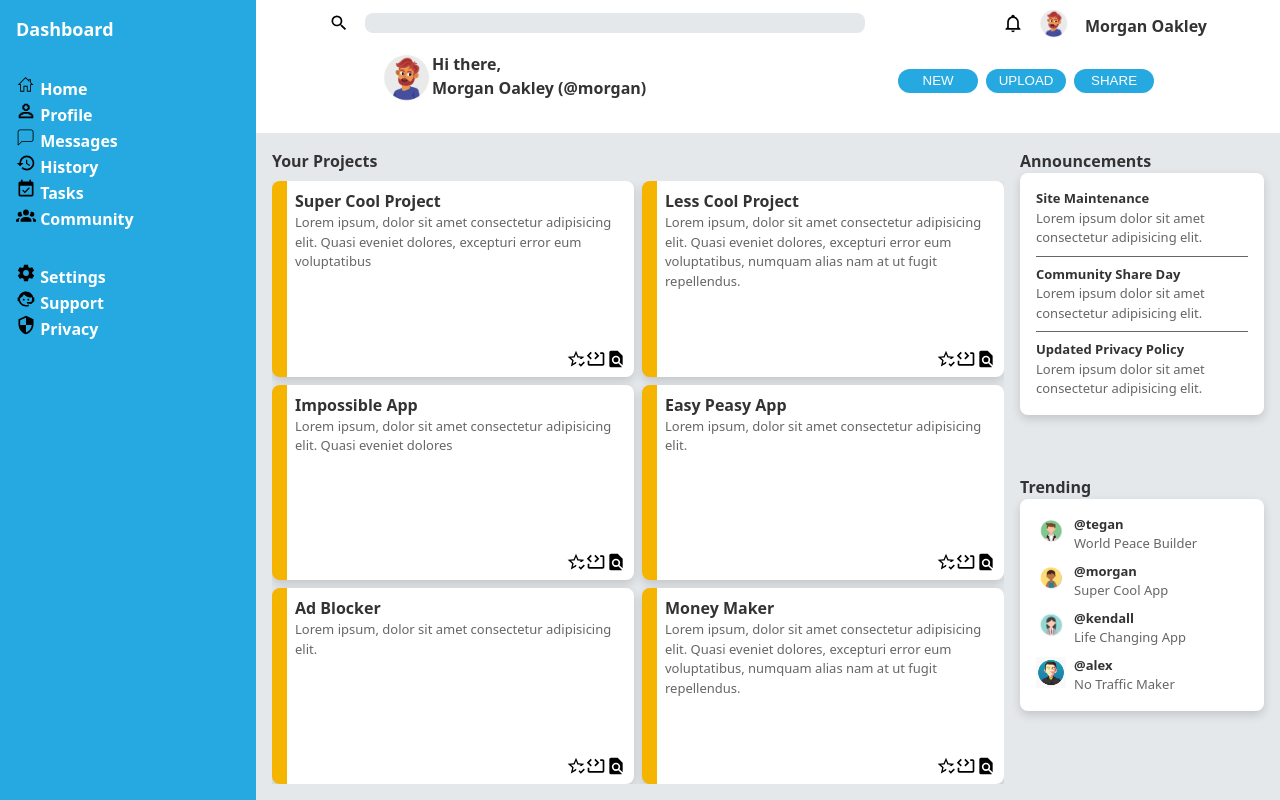
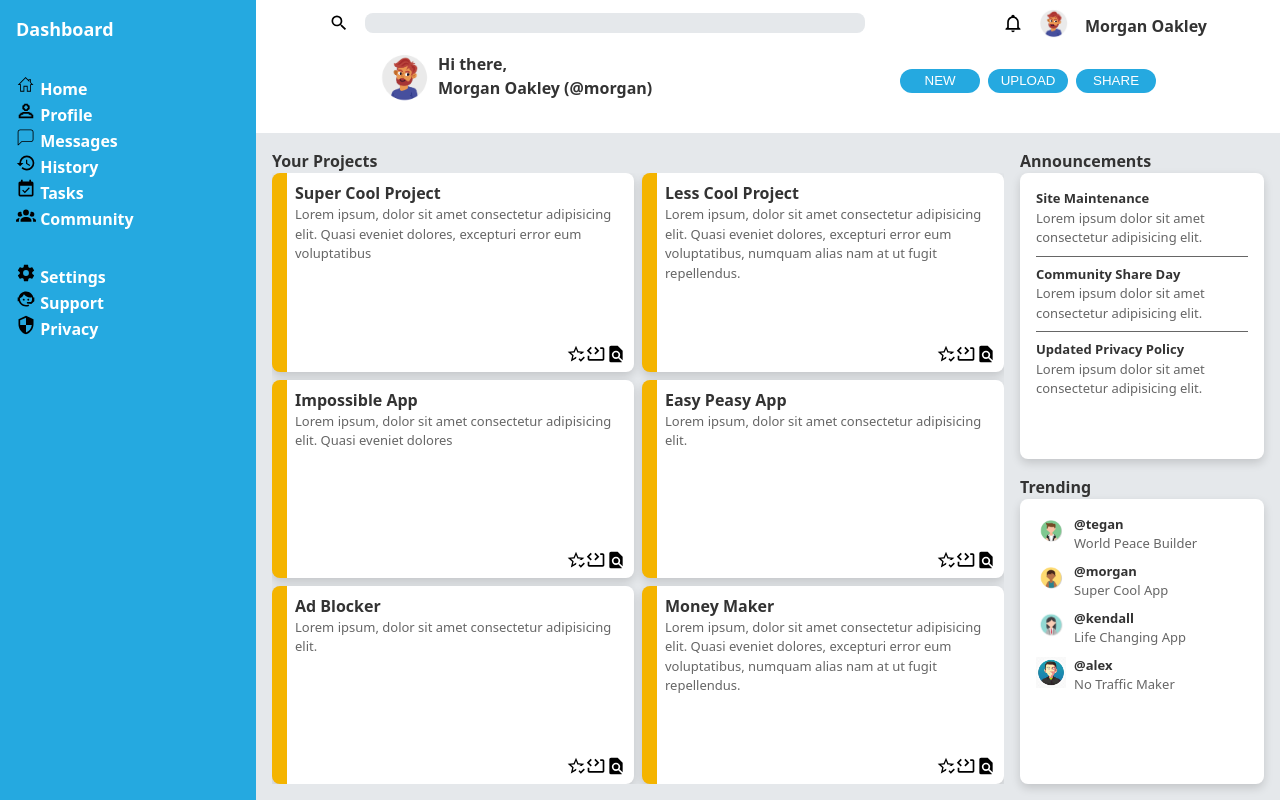
Before and after one commit to alihaider1145/dashboard, a plain HTML site: page index.html in a window 1280 px wide. Drawn offline with Linux system fonts and the light colour scheme.

Commit message:
Clean css

```diff
--- a/style.css
+++ b/style.css
@@ -54,7 +54,6 @@ body{
   grid-template-rows: 1fr 5fr;
   width: 100vw;
   height: 100vh;
-  margin: 0;
   color: var(--color-text-muted);
 }
 
@@ -64,13 +63,10 @@ b{
 
 .icon{
     width: 2rem;
-    height: auto;
-    justify-content: baseline;
 }
 
 .icon--profile{
     width: 3rem;
-    height: auto;
 }
 
 .btn button{
@@ -94,10 +90,8 @@ b{
     display: grid;
     grid-template-columns: 3fr 1fr;
     grid-template-rows: 1fr 1fr;
-    align-items: stretch;
     padding: 16px;
     gap: 16px;
-    height: 100%;
     min-height: 0;
 }
 
@@ -105,12 +99,9 @@ b{
   grid-column: 1 / 2;
   grid-row: 1 / 3;
 
-  display: grid;
-  grid-template-rows: auto 1fr;
-}
-
-.main__project b{
-  padding-bottom: 8px;
+  display: flex;
+  flex-direction: column;
+  min-height: 0;
 }
 
 .main__card-container{
@@ -121,6 +112,7 @@ b{
 
   min-height: 0;
   overflow-y: auto;
+  flex: 1;
 }
 
 .main__project-card{
@@ -174,6 +166,7 @@ b{
   flex-direction: column;
   min-height: 0;
   overflow-y: auto;
+  flex: 1;
 }
 
 .main__announcement span{
@@ -194,6 +187,7 @@ b{
   gap: 8px;
   min-height: 0;
   overflow-y: auto;
+  flex: 1;
 }
 
 .main__trending-one,
@@ -206,7 +200,6 @@ b{
 }
 
 .main__trending-icon img{
-  display: inline-block;
   min-width: 3rem;
   min-height: 3rem;
 }
@@ -259,7 +252,7 @@ b{
 
 .header__bottom-one{
   display: flex;
-  grid-area: 8px;
+  gap: 8px;
 }
 
 .header__bottom-two{
@@ -292,10 +285,6 @@ b{
   font-size: large;
 }
 
-.sidebar__content img{
-  color: white;
-}
-
 .sidebar__content{
   padding-bottom: 32px;
 }
```
